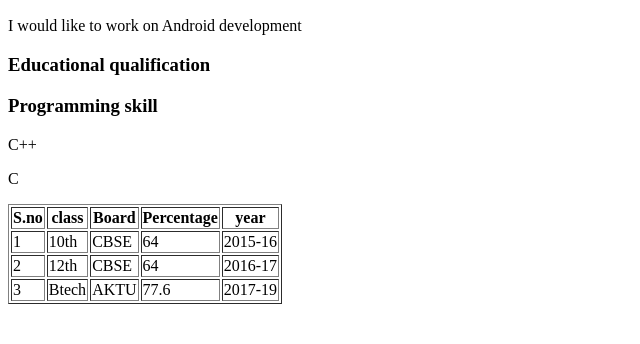
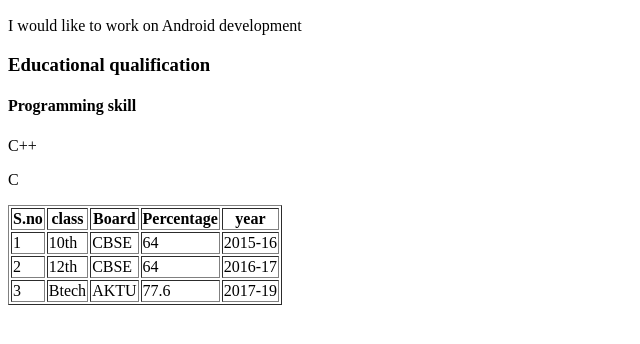
Before and after one commit to abhishekgupta0598/web-technology, a plain HTML site: page index.html in a window 1280 px wide. Shown: the part 96-440 px from the top of the page, without its empty margins (0-640 px from the left). Drawn offline with Linux system fonts and the light colour scheme.

Commit message:
Update index.html

```diff
--- a/index.html
+++ b/index.html
@@ -39,7 +39,7 @@
       <td> 77.6 </td>
       <td> 2017-19 </td>
     </tr>
-    <h3> Programming skill </h3>
+    <h4> Programming skill </h4>
       <p> C++ </p>
       <p> C </p>
     </tc>
```
